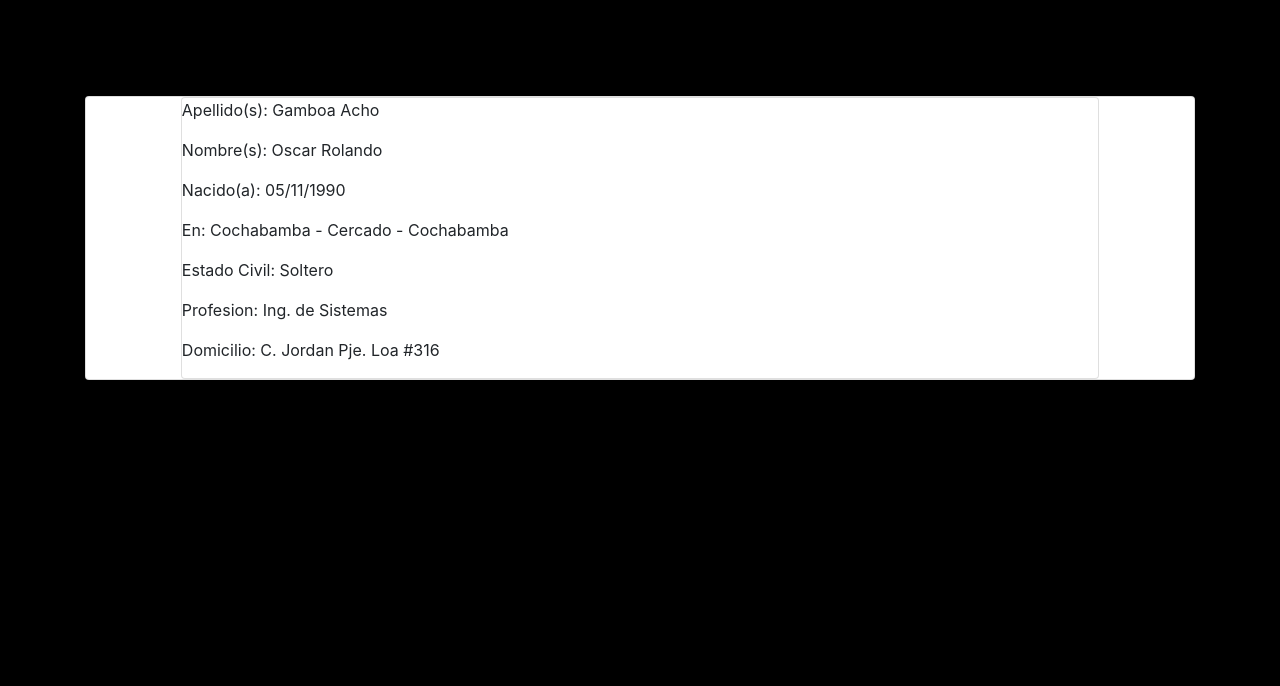
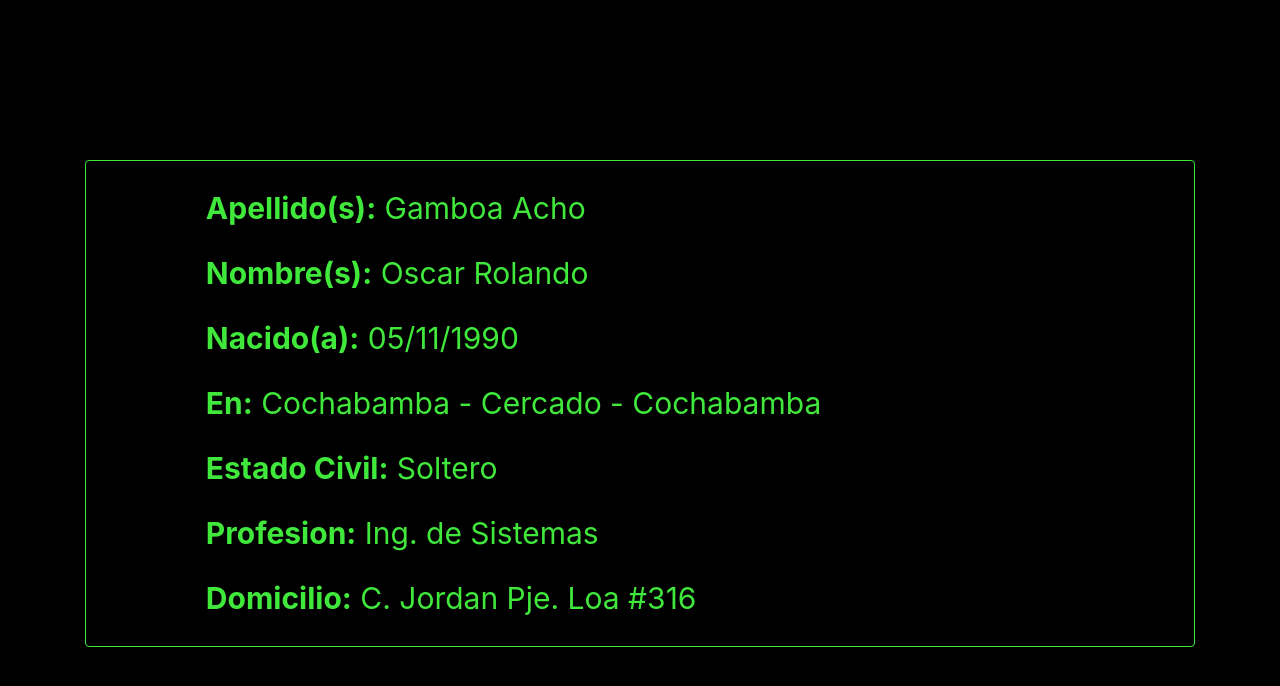
Before and after one commit to 05K4R1N/identity-app, a React (Create React App) app: page / in a window 1280 px wide. Shown: the top 686 px of the page. Built offline with nearby package versions, Linux system fonts and the light colour scheme.

Commit message:
[M] Fixing components and styles

```diff
--- a/src/components/Profile/Profile.js
+++ b/src/components/Profile/Profile.js
@@ -4,7 +4,7 @@ import { Row, Col } from 'react-bootstrap';
 import Card from '../UI/Box/Box';
 import ProfileData from './ProfileData';
 
-const PROFILE_DATA = [
+const IDENTITY_INFO = [
     {
       "id":"1",
       "label":"Apellido(s)",
@@ -43,12 +43,12 @@ const PROFILE_DATA = [
 ];
 
 const Profile = (props) => {
-    const [dataProfile, setDataProfile] = useState(PROFILE_DATA);
+    const [idInfo, setIdInfo] = useState(IDENTITY_INFO);
     return(
         <Card className="profile">
             <Row className="justify-content-md-center">
                 <Col xs lg="10">
-                    <ProfileData data = {dataProfile}/>
+                    <ProfileData data = {idInfo}/>
                 </Col>
             </Row>
         </Card>
--- a/src/components/Profile/ProfileData.js
+++ b/src/components/Profile/ProfileData.js
@@ -1,20 +1,24 @@
 import React from 'react';
+import styled from 'styled-components';
 
 import Box from '../UI/Box/Box';
 
+const IdData = styled.div`
+    margin: 15px;
+`;
 const ProfileData = (props) => {
     const information = props.data;
     let identityData = information.map((info) => {
         return (
-            <div key = {info.id}>
+            <Box key = {info.id} className="data">
                 <p><span>{info.label}:</span> {info.value}</p>
-            </div>
+            </Box>
         );
     })
     return(
-        <Box>
+        <IdData>
           {identityData}
-        </Box>
+        </IdData>
     )
 }
 
--- a/src/components/UI/Box/Box.js
+++ b/src/components/UI/Box/Box.js
@@ -3,13 +3,26 @@ import { Card } from 'react-bootstrap';
 import styled from 'styled-components';
 
 const StyledCard = styled(Card)`
-    margin-top: ${props => props.className == "profile" ? '6rem' : 0 };
+    margin-top: ${props => props.className === "profile" ? '10rem' : 0 };
+    background: #000000;
+    border: 1px solid #40E83C;
+    & .data {
+        font-size:30px;
+        color: #40E83C;
+        border: none;
+        & p {
+            margin: 10px;
+            & span {
+                font-weight: bold;
+            }
+        }
+    }
 `;
 
 const Box = (props) => {
-    const classes = 'card ' + props.className;
+    const classes = props.className ? props.className : '';
     return(
-        <StyledCard className = {props.className}>{props.children}</StyledCard>
+        <StyledCard className = {classes}>{props.children}</StyledCard>
     );
 }
 
```
